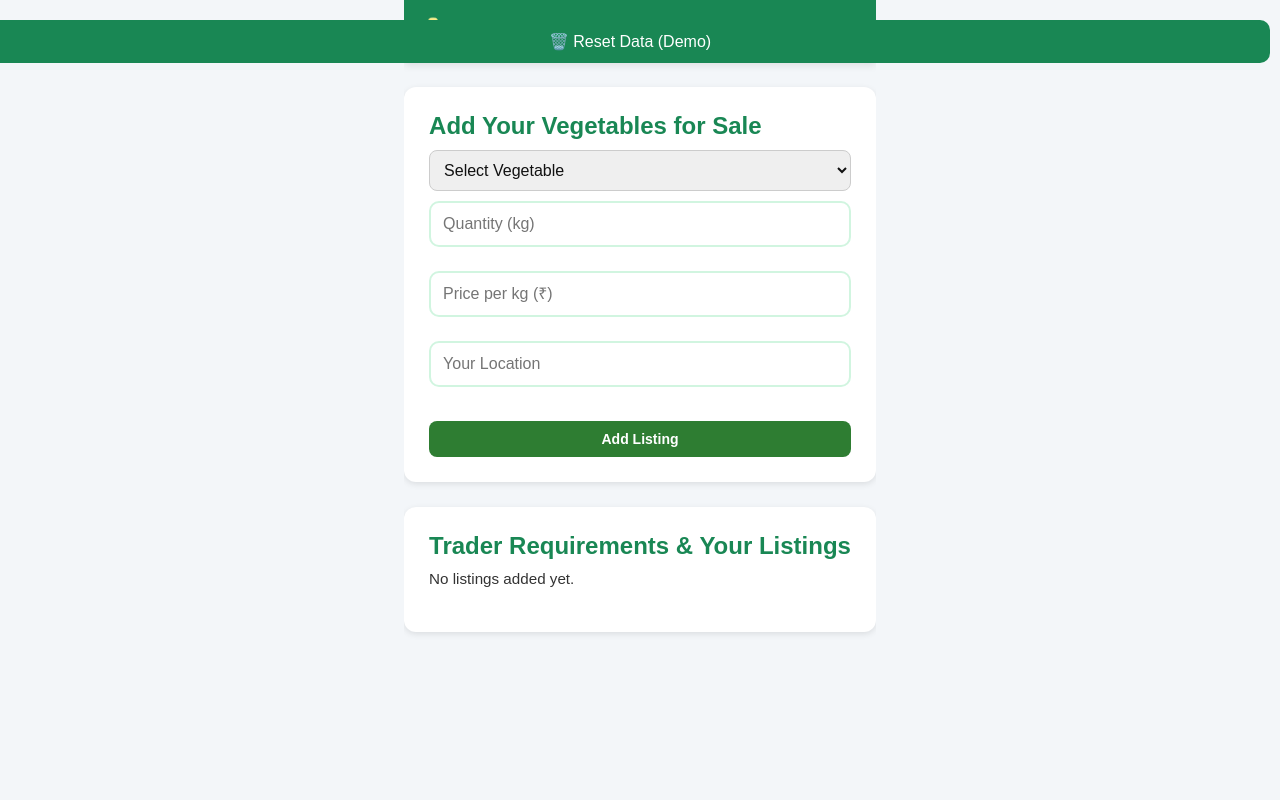
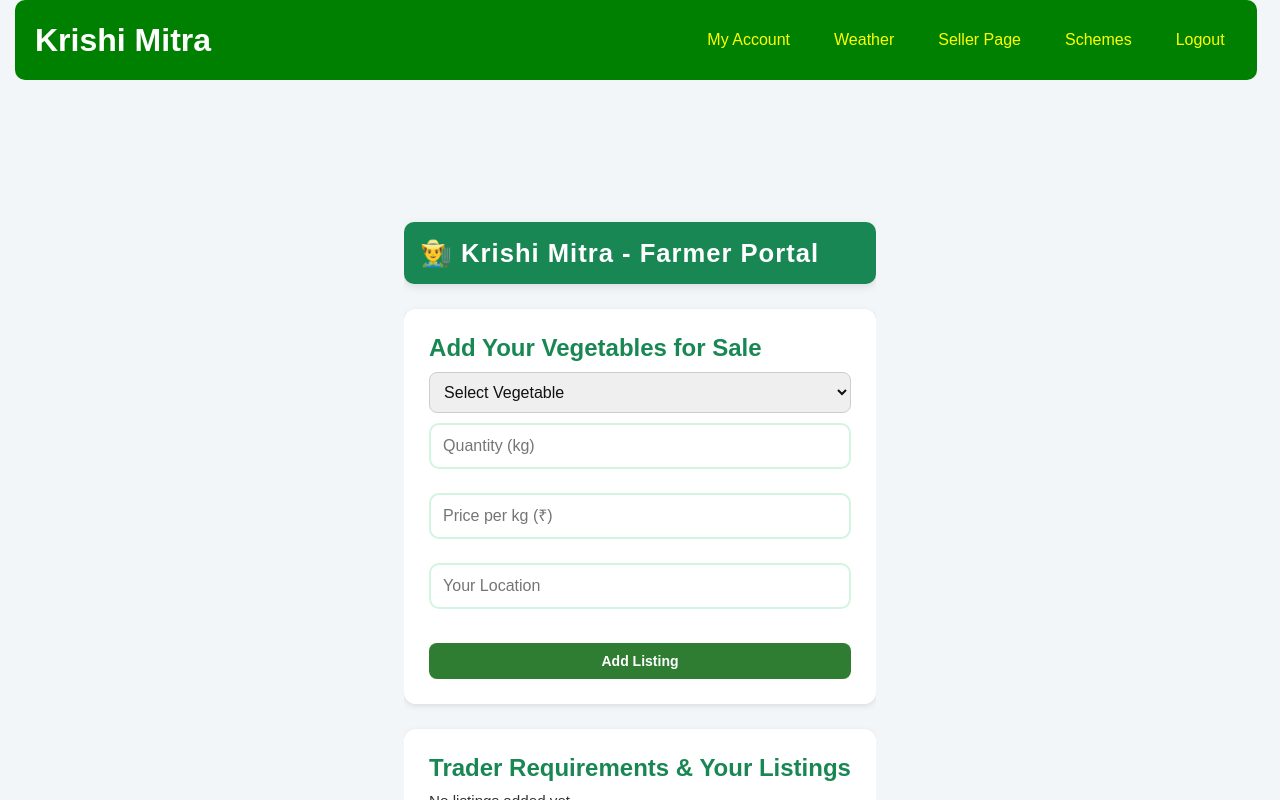
Before and after one commit to Ranjeet6639/Krishi-mitra-React-, a React (Vite) app: page /farmer-sell-buy in a window 1280 px wide. Built offline with nearby package versions, Linux system fonts and the light colour scheme.

Commit message:
margin and navbar issue of sell buy page solved

```diff
--- a/src/components/FarmerNavbar.jsx
+++ b/src/components/FarmerNavbar.jsx
@@ -12,7 +12,7 @@ const Navbar = () => {
       <div className={`nav-links ${show ? "show" : ""}`}>
         <Link to="/my-account">My Account</Link>
         <Link to="/weather">Weather</Link>
-        <Link to="/seller">Seller Page</Link>
+        <Link to="/farmer-sell-buy">Seller Page</Link>
         <Link to="/schemes">Schemes</Link>
         <Link to="/logout">Logout</Link>
       </div>
--- a/src/components/FarmerSellBuy.jsx
+++ b/src/components/FarmerSellBuy.jsx
@@ -1,5 +1,6 @@
 import React, { useState, useEffect } from "react";
 import "../styles/SellBuy.css";
+import Navbar from "./FarmerNavbar";
 
 function FarmerSellBuy() {
   const [listings, setListings] = useState([]);
@@ -50,17 +51,7 @@ function FarmerSellBuy() {
 
   return (
     <>
-      <button
-        onClick={resetData}
-        style={{
-          position: "fixed",
-          top: "10px",
-          right: "10px",
-          zIndex: "1000"
-        }}
-      >
-        🗑️ Reset Data (Demo)
-      </button>
+      <Navbar />
 
       <header>
         <h1>👨‍🌾 Krishi Mitra - Farmer Portal</h1>
--- a/src/styles/SellBuy.css
+++ b/src/styles/SellBuy.css
@@ -11,6 +11,8 @@ header {
   display: flex;
   justify-content: space-between;
   align-items: center;
+  border-radius: 10px;
+  margin-top: 300px;
 }
 
 .top-btn {
```
